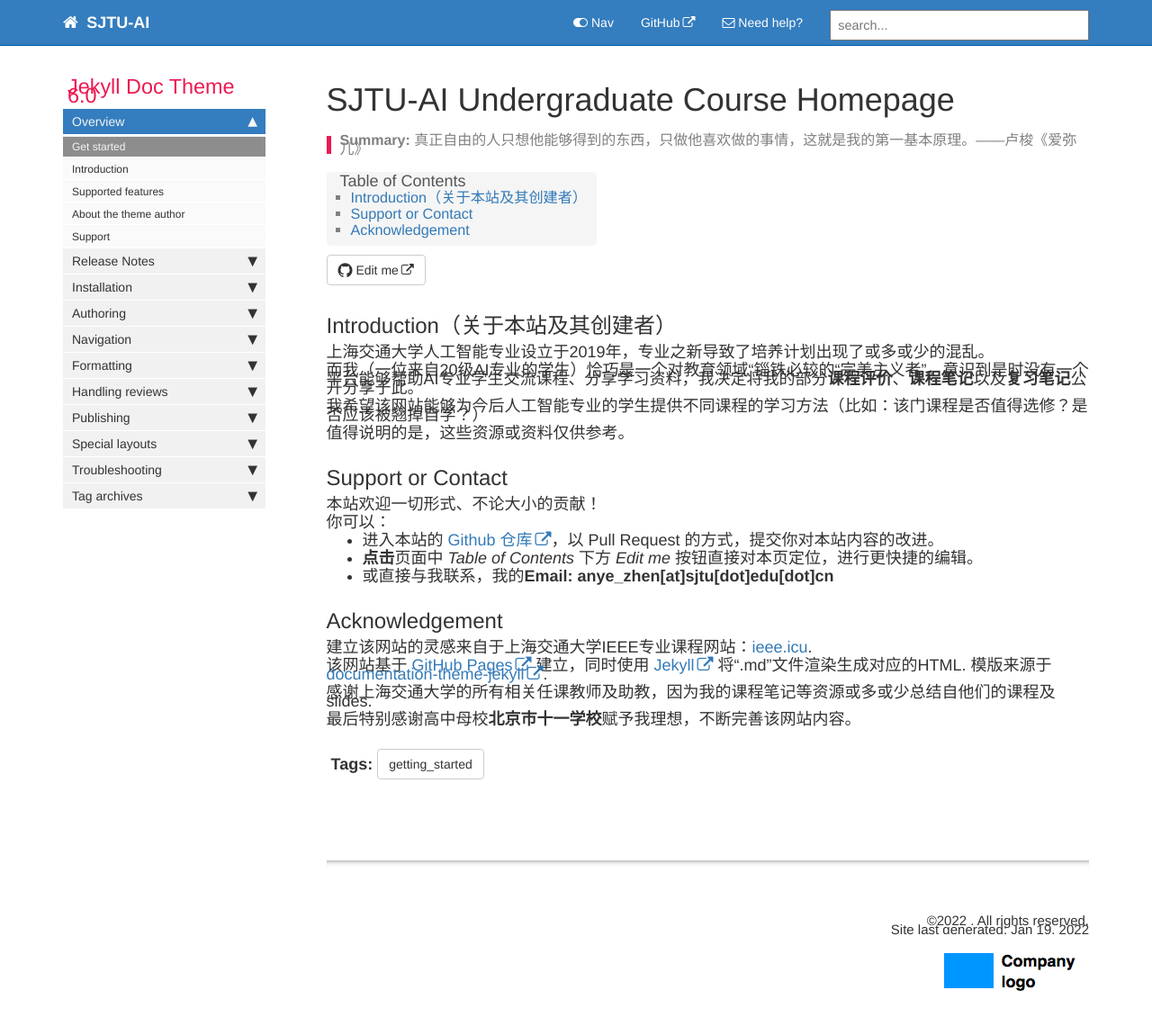
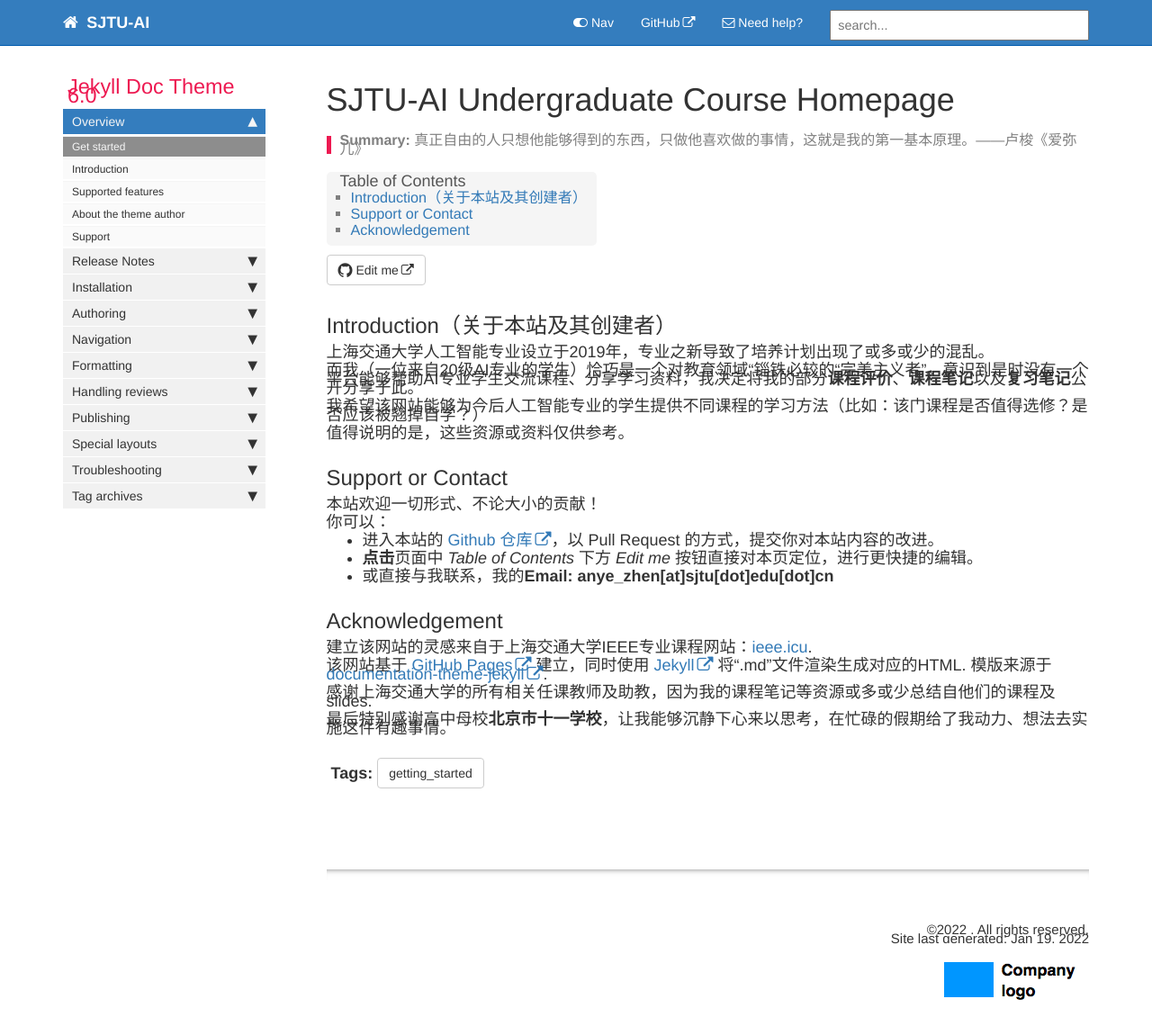
Before and after one commit to aisjtu/aisjtu.github.io, a Jekyll site: the page built from index.md, in a window 1280 px wide and 1187 px high. Shown: the top 1150 px of the window at 90% size. Built offline with Jekyll 4.4.1, drawn with Linux system fonts in a browser that asks for light colours; comment, search, counter and statistics services are not loaded.

Commit message:
Update index.md

```diff
--- a/index.md
+++ b/index.md
@@ -40,4 +40,4 @@ summary: "真正自由的人只想他能够得到的东西，只做他喜欢做
 
 感谢上海交通大学的所有相关任课教师及助教，因为我的课程笔记等资源或多或少总结自他们的课程及slides.
 
-最后特别感谢高中母校**北京市十一学校**赋予我理想，不断完善该网站内容。
+最后特别感谢高中母校**北京市十一学校**，让我能够沉静下心来以思考，在忙碌的假期给了我动力、想法去实施这件有趣事情。
```
